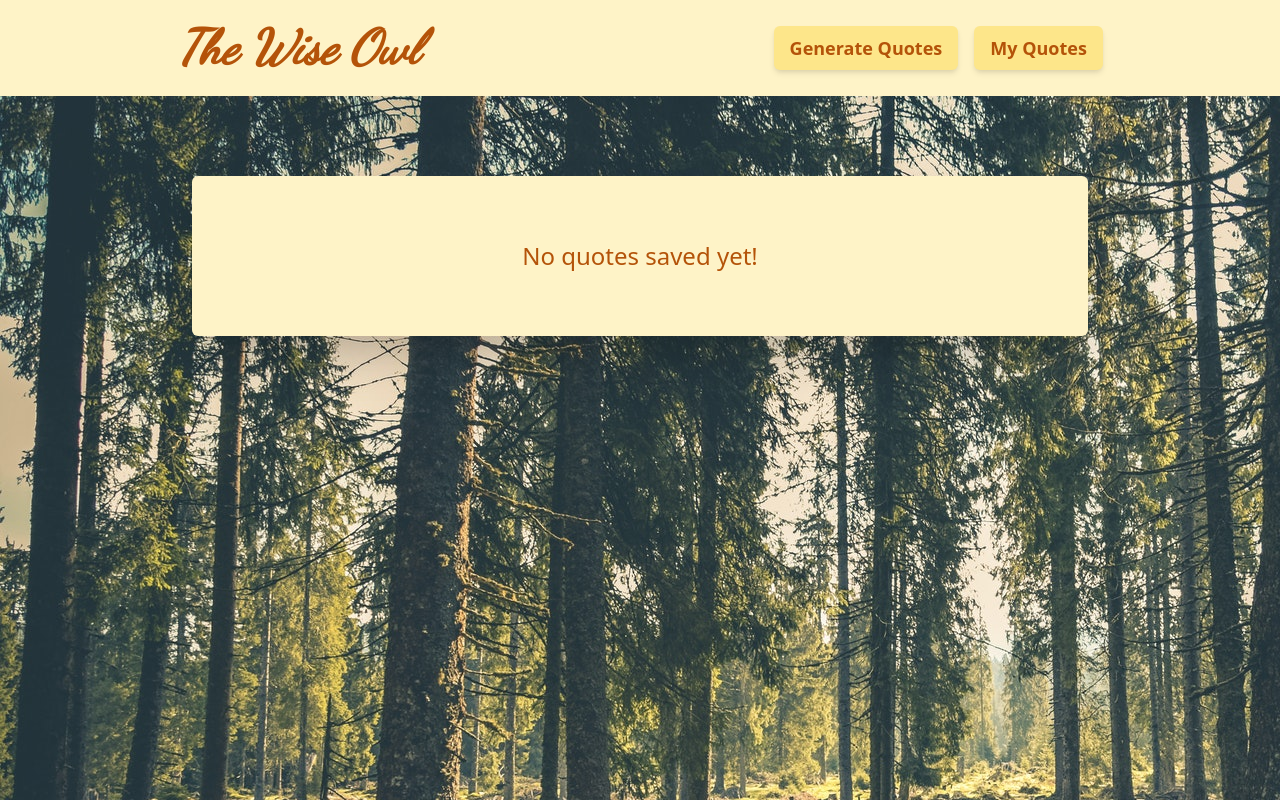
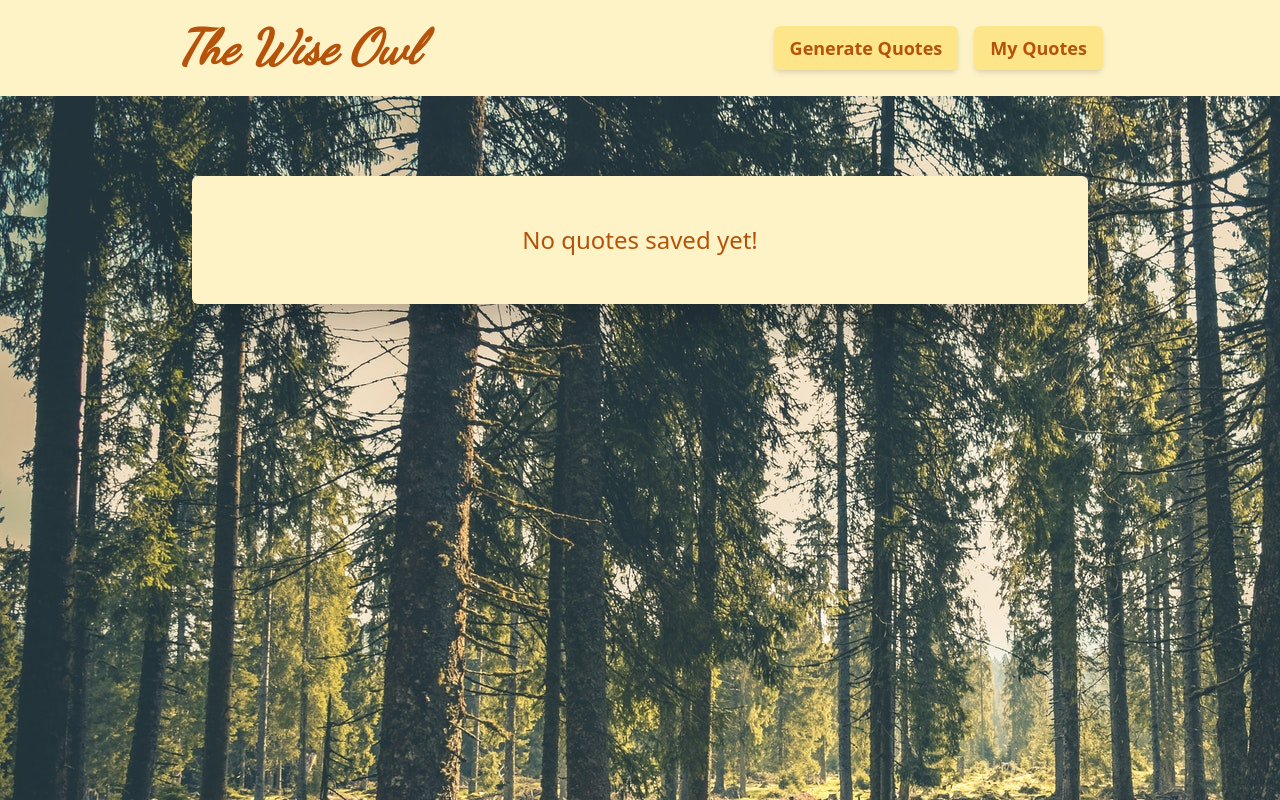
Before and after one commit to konstapascal/the-wise-owl, a Next.js app: page /quotes in a window 1280 px wide. Built offline with nearby package versions, Linux system fonts and the light colour scheme.

Commit message:
fixed margins on quotes page

```diff
--- a/components/Quote.js
+++ b/components/Quote.js
@@ -1,7 +1,7 @@
 function Quote({ id, content, author, deleteQuote }) {
 	return (
 		<>
-			<div className=' first:mt-0 last:mb-0 flex flex-col my-10'>
+			<div className=' flex flex-col my-10'>
 				<div className='mb-6 font-semibold text-center'>
 					<p className=' mb-4 text-xl italic'>{`"${content}"`}</p>
 					<p className='opacity-90'> {`- ${author}`}</p>
--- a/pages/quotes.js
+++ b/pages/quotes.js
@@ -27,9 +27,9 @@ function Quotes() {
 		<>
 			<Navbar />
 			<div className='main-wrapper relative min-h-screen overflow-hidden bg-fixed'>
-				<main className=' md:px-24 md:py-16 mt-44 container w-11/12 max-w-4xl px-6 py-10 mb-20 text-yellow-700 bg-yellow-100 rounded-md shadow-2xl'>
+				<main className=' md:px-24 mt-44 container w-11/12 max-w-4xl px-6 py-6 mb-20 text-yellow-700 bg-yellow-100 rounded-md shadow-2xl'>
 					{quotes.length === 0 ? (
-						<p className=' text-2xl text-center'>No quotes saved yet!</p>
+						<p className=' my-6 text-2xl text-center'>No quotes saved yet!</p>
 					) : (
 						quotes.map(quote => {
 							return (
```
